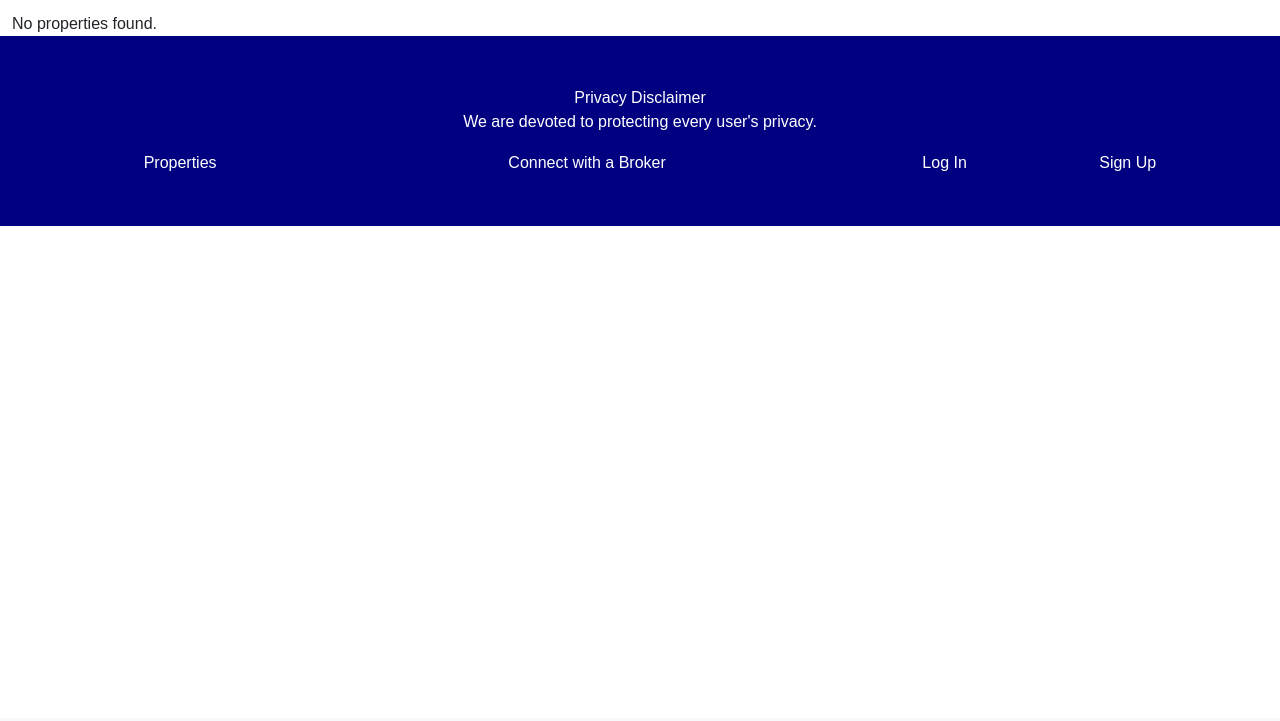
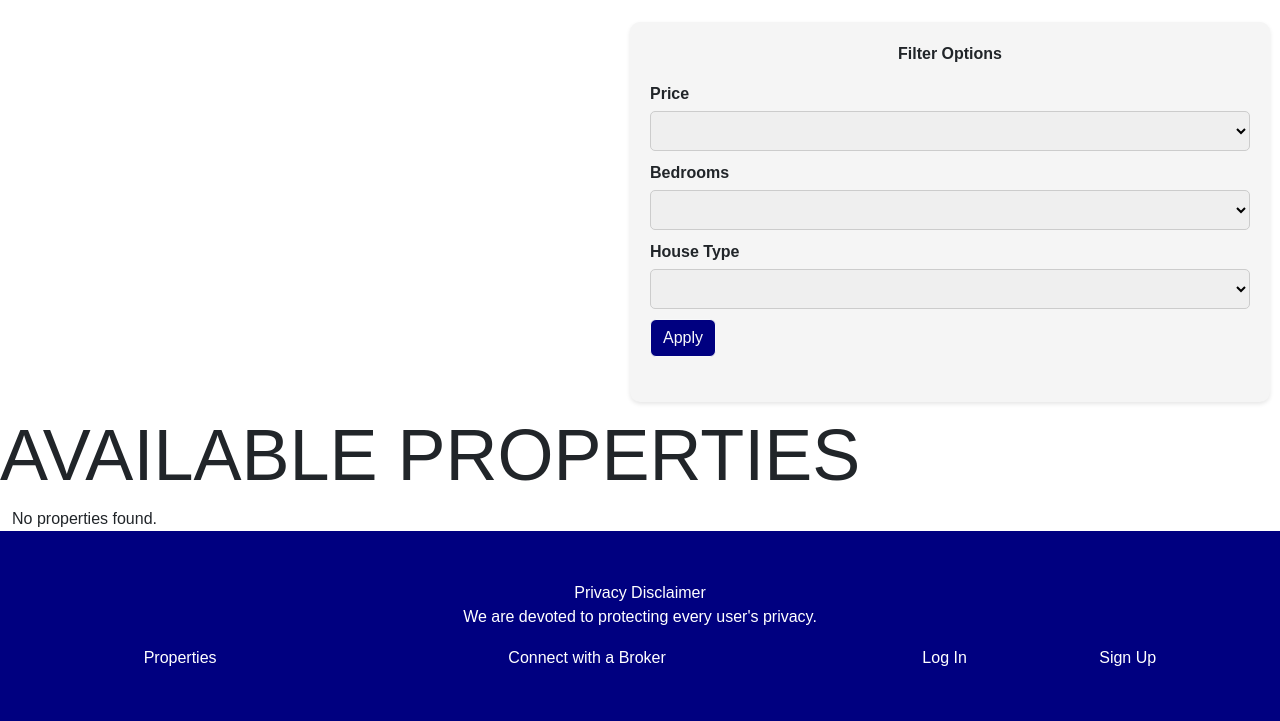
Before and after one commit to TheMagicRealtors/TheMagicRealtors-soen341projectF2023, a PHP site: page /properties.php in a window 1280 px wide. Shown: the part 82-803 px from the top of the page. Before the commit the page ends 308 px from the top, so only its background shows below. Run offline with PHP 8.4, Linux system fonts and the light colour scheme; data that the repository does not hold is empty; some libraries are stand-ins or nearby versions.

Commit message:
working on filter option

```diff
--- a/Sprint2/property page/header.php
+++ b/Sprint2/property page/header.php
@@ -42,7 +42,7 @@
                         <ul class="navbar-nav me-auto mb-2 mb-lg-0">
                           <li class="nav-item"><a class="nav-link" href="properties.php">Properties</a>
                           </li>
-                          <li class="nav-item"><a class="nav-link" href="#Broker">Connect with a Broker</a>
+                          <li class="nav-item"><a class="nav-link" href="brokers.php">Connect with a Broker</a>
                           </li>
                           <li class="nav-item dropdown">
                             <a class="nav-link dropdown-toggle" href="#MyAccount" id="navbarDropdown" role="button" data-bs-toggle="dropdown" aria-expanded="false">
--- a/Sprint2/property page/properties.php
+++ b/Sprint2/property page/properties.php
@@ -1,6 +1,80 @@
 <?php
     require 'header.php';
 ?>
+
+<style>
+.centered-form {
+    display: flex;
+    align-items: right;
+    justify-content: right;
+    height: 50vh;
+}
+.filter-form {
+    background-color: #f5f5f5;
+    padding: 20px;
+    border-radius: 10px;
+    box-shadow: 0 2px 4px rgba(0, 0, 0, 0.1);
+    margin: 10px;
+    width: 50%;
+    margin-left
+}
+.filter-form label {
+    display: block;
+    font-weight: bold;
+    margin-bottom: 5px;
+    font-size: 16px;
+}
+.filter-form select {
+    width: 100%;
+    padding: 10px;
+    border: 1px solid #ccc;
+    border-radius: 5px;
+    font-size: 14px;
+    margin-bottom: 10px;
+}
+.filter-form select option {
+    font-size: 14px;
+    color: #333;
+}
+.filter-form select:focus {
+    border-color: #007BFF; /* Highlight when focused */
+    outline: none;
+}
+</style>
+<div>
+        <h1 style="font-size: 72px; font-color: white;">................................................</h1>
+    </div>
+
+    <div class="centered-form">
+        <form class="filter-form">
+            <p style="text-align:center; font-weight:bold;">Filter Options</p>
+            <label for="price">Price</label>
+            <select name="price" id="price">
+                <option value=""></option>
+                <option value="below">Below 500,000$</option>
+                <option value="above">Above 500,000$</option>
+            </select>
+            <label for="bed">Bedrooms</label>
+            <select name="bed" id="bed">
+                <option value=""></option>
+                <option value="one">1</option>
+                <option value="two">2</option>
+                <option value="three">3</option>
+                <option value="four">4</option>
+                <option value="five">5</option>
+            </select>
+            <label for="house">House Type</label>
+            <select name="house" id="house">
+                <option value=""></option>
+                <option value="duplex">Duplex</option>
+                <option value="condominium">Condominium</option>
+                <option value="two-storey">Two-Storey</option>
+                <option value="bungalow">Bungalow</option>
+            </select>
+            <button class="btn btn-outline-light" type="submit" value = "Apply" style="background-color:#000080; ">Apply</button>
+        </form>
+    </div>
+
     <div>
         <h1 style="font-size: 72px;">AVAILABLE PROPERTIES</h1>
     </div>
```
Also changed, not shown: Sprint2/property page/filter.php (added).
